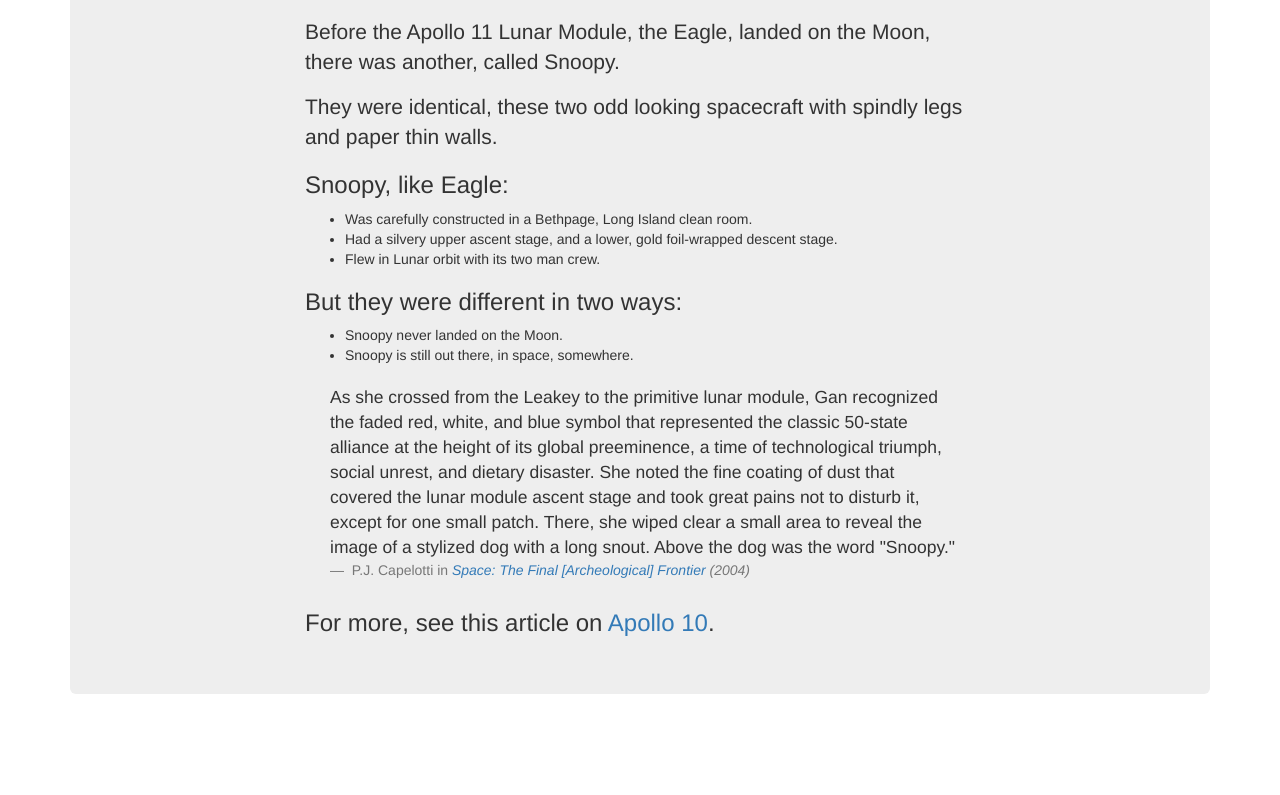
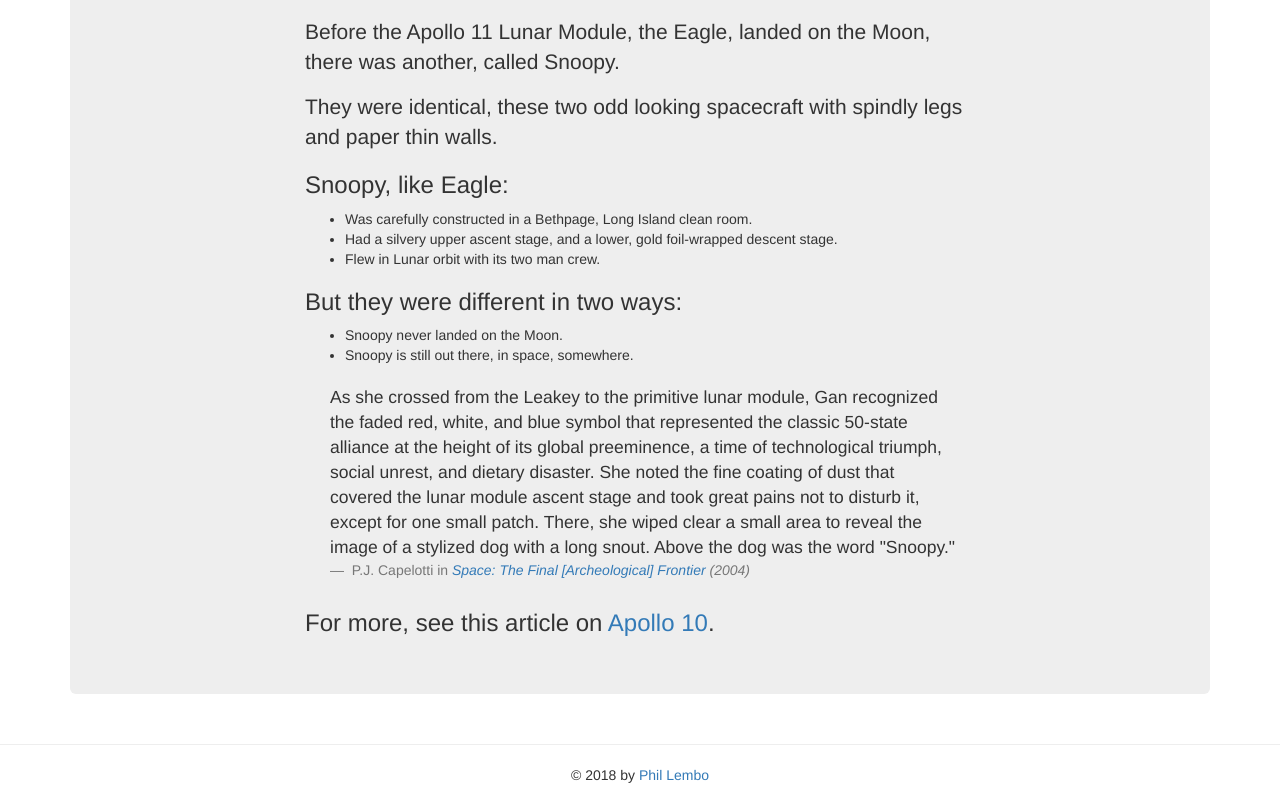
Before and after one commit to plembo/tribute-page, a plain HTML site: page index.html in a window 1280 px wide. Shown: the part 556-1351 px from the top of the page. Before the commit the page ends 1280 px from the top, so only its background shows below. Drawn offline with nearby package versions, Linux system fonts and the light colour scheme.

Commit message:
Sign the work

```diff
--- a/index.html
+++ b/index.html
@@ -54,5 +54,9 @@
         </div>
      </div>
    </div>
+   <footer class="text-center">
+     <hr>
+     <p>&copy; 2018 by <a href="https://github.com/plembo" target="_blank">Phil Lembo</a></p>
+   </footer>
   </body>
 </html>
```
